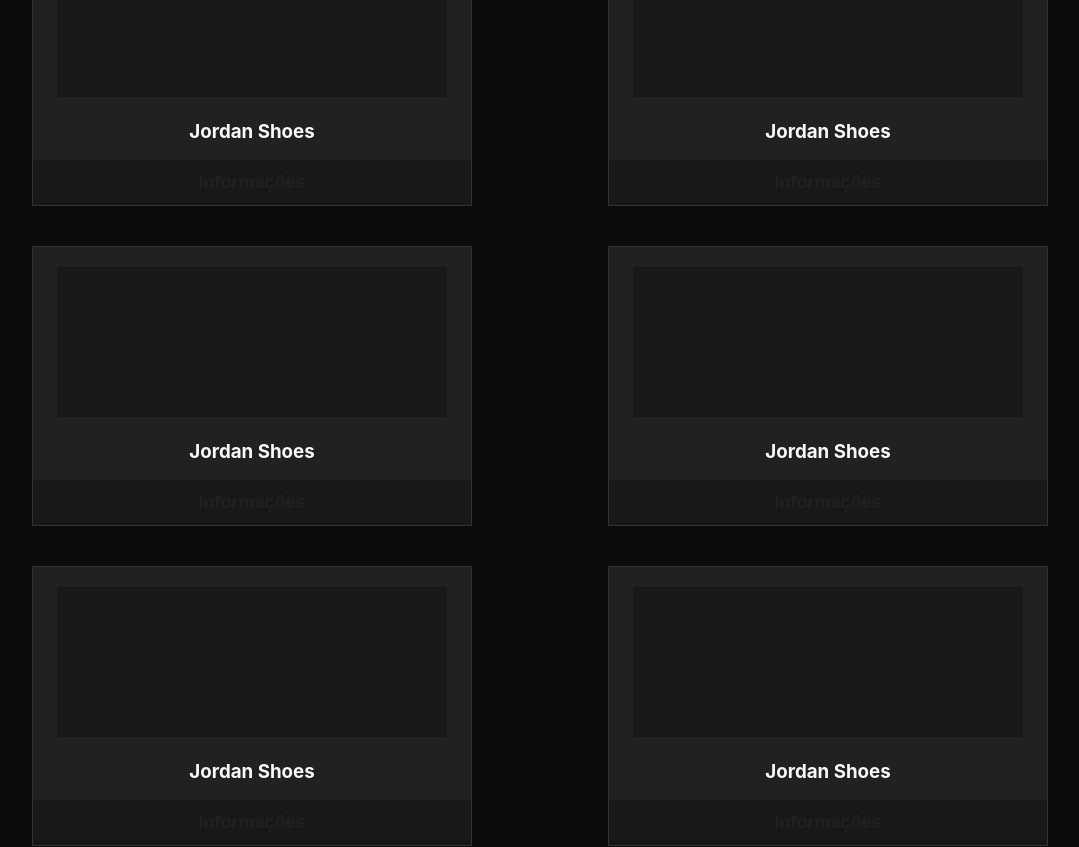
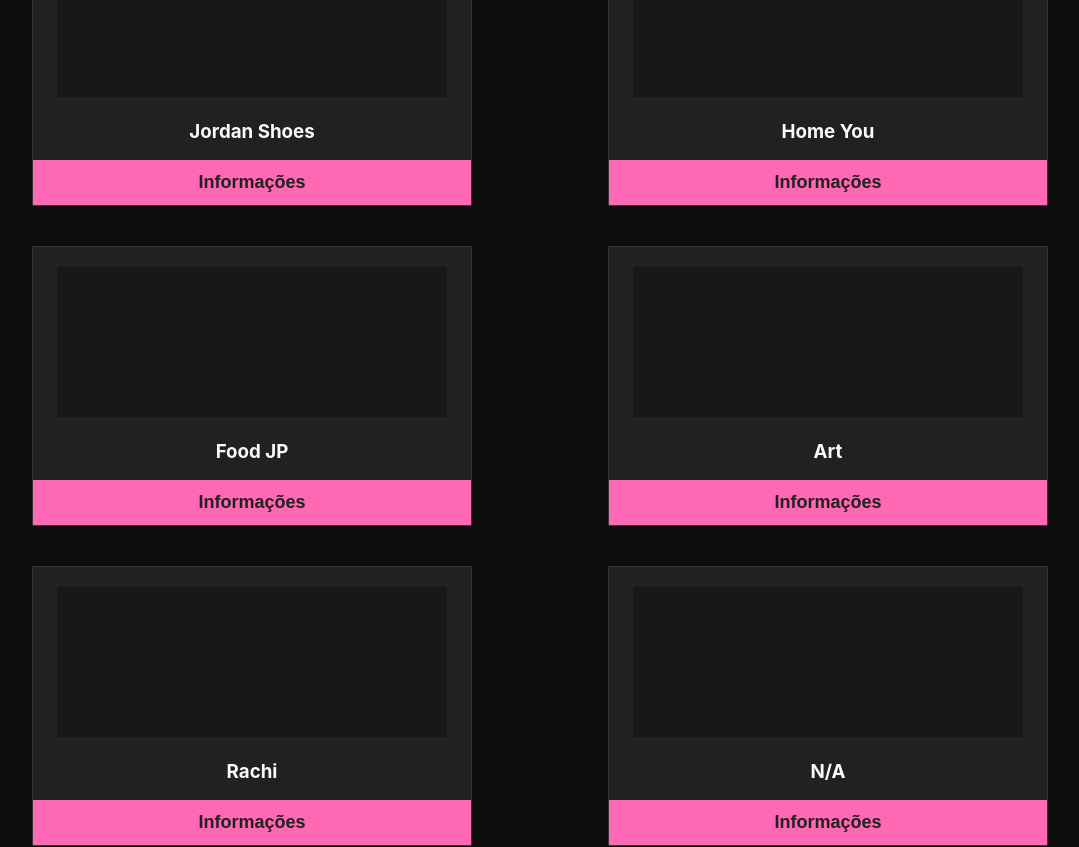
Before and after one commit to NormaN5001/Portfolio-React, a React (Create React App) app: page / in a window 1280 px wide. Shown: the part 1340-2187 px from the top of the page, without its empty margins (100-1179 px from the left). Built offline with nearby package versions, Linux system fonts and the light colour scheme.

Commit message:
update main05 + footer

```diff
--- a/src/components/main/projects/Projects.js
+++ b/src/components/main/projects/Projects.js
@@ -31,11 +31,11 @@
 
         <S.BoxProject>
           <section></section>
-          <h3>Jordan Shoes</h3>
+          <h3>Home You</h3>
           <button onClick={()=>{setProject2(!project2)}}>Informações</button>
           {project2 && <S.Box>
-            <h4>Jordan Shoes</h4>
-            <p>Jordan Shoes é um site fictício sobre um e-commerce de tênis.</p>
+            <h4>Home You</h4>
+            <p>Home You é um site fictício, criado com o intuito de simular venda ou alugueis de casas e apartamentos.</p>
             <p>Desenvolvido com React JS.</p>
             <button onClick={()=>{setProject2(!project2)}}>Voltar</button>
           </S.Box>}
@@ -43,11 +43,11 @@
 
         <S.BoxProject>
           <section></section>
-          <h3>Jordan Shoes</h3>
+          <h3>Food JP</h3>
           <button onClick={()=>{setProject3(!project3)}}>Informações</button>
           {project3 && <S.Box>
-            <h4>Jordan Shoes</h4>
-            <p>Jordan Shoes é um site fictício sobre um e-commerce de tênis.</p>
+            <h4>Food JP</h4>
+            <p>FoodJP é um site fictício, sobre um site de delivery de comidas orientais e tradicionais.</p>
             <p>Desenvolvido com React JS.</p>
             <button onClick={()=>{setProject3(!project3)}}>Voltar</button>
           </S.Box>}
@@ -55,11 +55,11 @@
 
         <S.BoxProject>
           <section></section>
-          <h3>Jordan Shoes</h3>
+          <h3>Art</h3>
           <button onClick={()=>{setProject4(!project4)}}>Informações</button>
           {project4 && <S.Box>
-            <h4>Jordan Shoes</h4>
-            <p>Jordan Shoes é um site fictício sobre um e-commerce de tênis.</p>
+            <h4>Art</h4>
+            <p>Art é um site fictício no qual a intenção é simular e divulgar artes e artitas.</p>
             <p>Desenvolvido com React JS.</p>
             <button onClick={()=>{setProject4(!project4)}}>Voltar</button>
           </S.Box>}
@@ -67,11 +67,11 @@
 
         <S.BoxProject>
           <section></section>
-          <h3>Jordan Shoes</h3>
+          <h3>Rachi</h3>
           <button onClick={()=>{setProject5(!project5)}}>Informações</button>
           {project5 && <S.Box>
-            <h4>Jordan Shoes</h4>
-            <p>Jordan Shoes é um site fictício sobre um e-commerce de tênis.</p>
+            <h4>Rachi</h4>
+            <p>Rachi é um site sobre venda de planos de internet, sobre um provedor fictício.</p>
             <p>Desenvolvido com React JS.</p>
             <button onClick={()=>{setProject5(!project5)}}>Voltar</button>
           </S.Box>}
@@ -79,11 +79,11 @@
 
         <S.BoxProject>
           <section></section>
-            <h3>Jordan Shoes</h3>
+            <h3>N/A</h3>
             <button onClick={()=>{setProject6(!project6)}}>Informações</button>
             {project6 && <S.Box>
-              <h4>Jordan Shoes</h4>
-              <p>Jordan Shoes é um site fictício sobre um e-commerce de tênis.</p>
+              <h4>N/A</h4>
+              <p>###</p>
               <p>Desenvolvido com React JS.</p>
               <button onClick={()=>{setProject6(!project6)}}>Voltar</button>
             </S.Box>}
--- a/src/components/main/projects/Styles.js
+++ b/src/components/main/projects/Styles.js
@@ -37,7 +37,7 @@
   }
   button{
     border-style: none;
-    background-color: #181818;
+    background-color: hotpink;
     cursor: pointer;
     font-size: 18px;
     font-weight: 600;
@@ -53,7 +53,7 @@
 export const Box = styled.div`
   background-color: #181818;
   position: absolute;
-  width: 440px;
+  width: 438px;
   height: 280px;
   display: flex;
   flex-direction: column;
@@ -61,8 +61,12 @@
   justify-content: space-between;
 
   h4{
+    margin-top: 20px;
     color: #F9F9F9;
     font-size: 23px;
   }
+  p{
+    color: #F9F9F9;
+    text-align: center;
   }
 `
```
